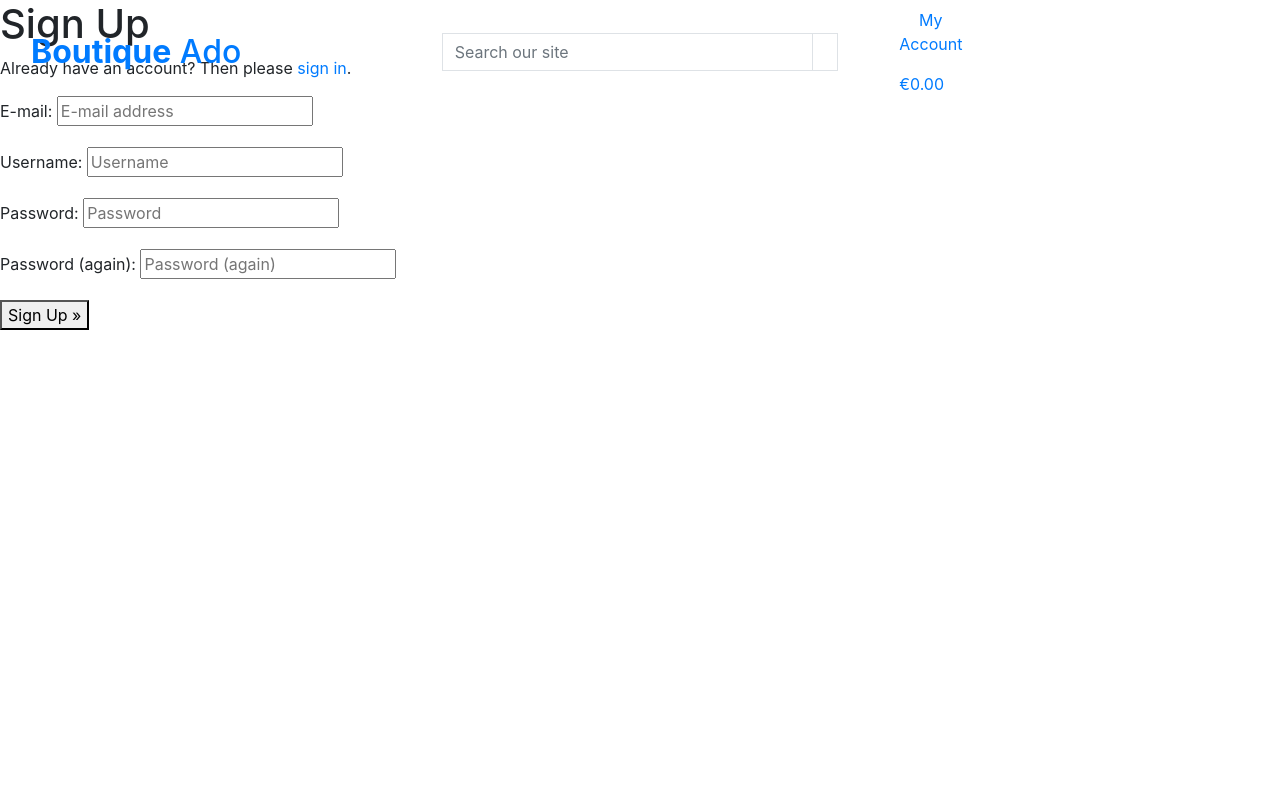
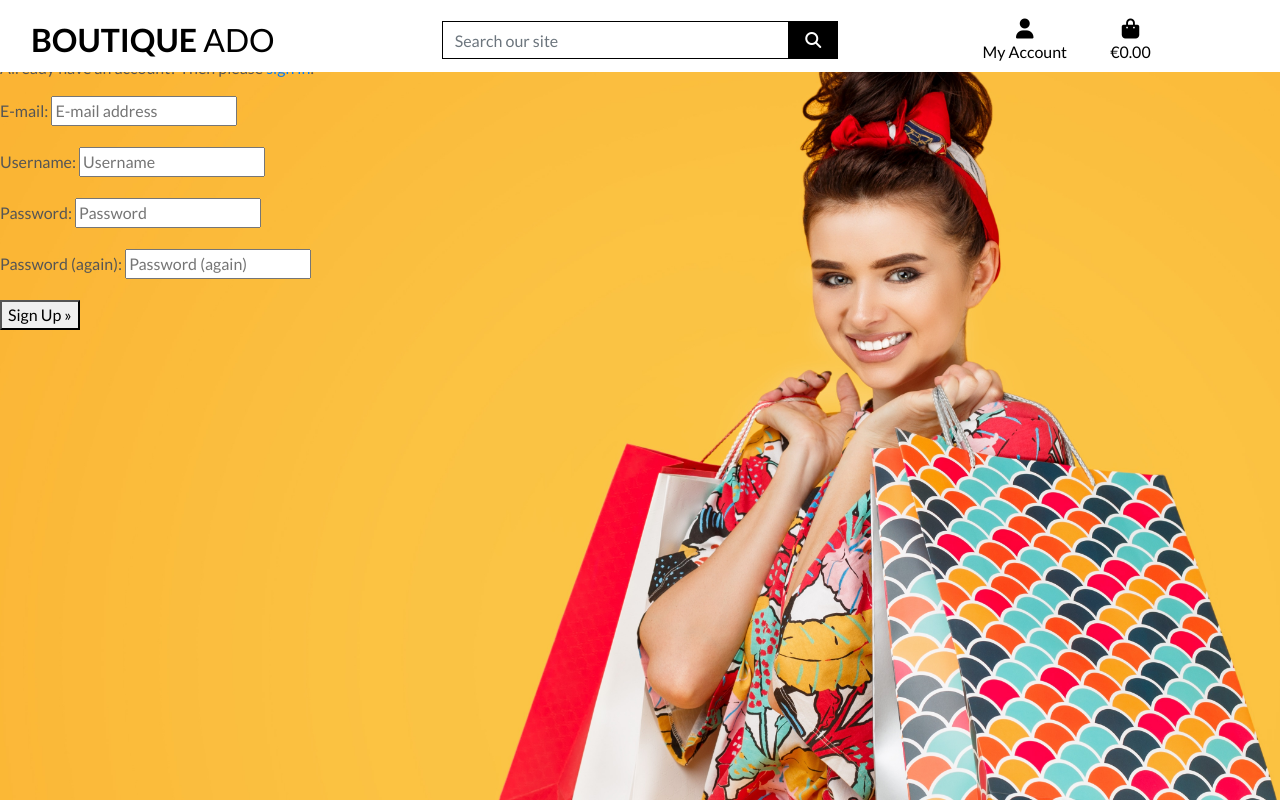
Before and after one commit to seanjcarley/django_demo, a Django app: page /accounts/signup/ in a window 1280 px wide. Run offline with Django 3.2, Linux system fonts and the light colour scheme; some libraries are stand-ins or nearby versions.

Commit message:
completed home page header and css

```diff
--- a/boutique_ado/settings.py
+++ b/boutique_ado/settings.py
@@ -78,6 +78,7 @@ TEMPLATES = [
 AUTHENTICATION_BACKENDS = [
     # Needed to login by username in Django admin, regardless of `allauth`
     'django.contrib.auth.backends.ModelBackend',
+
     # `allauth` specific authentication methods, such as login by e-mail
     'allauth.account.auth_backends.AuthenticationBackend',
 ]
@@ -145,3 +146,7 @@ USE_TZ = True
 # https://docs.djangoproject.com/en/3.0/howto/static-files/
 
 STATIC_URL = '/static/'
+STATICFILES_DIRS = (os.path.join(BASE_DIR, 'static'),)
+
+MEDIA_URL = '/media/'
+MEDIA_ROOT = os.path.join(BASE_DIR, 'media')
--- a/boutique_ado/urls.py
+++ b/boutique_ado/urls.py
@@ -15,9 +15,11 @@ Including another URLconf
 """
 from django.contrib import admin
 from django.urls import path, include
+from django.conf import settings
+from django.conf.urls.static import static
 
 urlpatterns = [
     path('admin/', admin.site.urls),
     path('accounts/', include('allauth.urls')),
     path('', include('home.urls')),
-]
+] + static(settings.MEDIA_URL, document_root=settings.MEDIA_ROOT)
--- a/home/templates/home/index.html
+++ b/home/templates/home/index.html
@@ -18,7 +18,7 @@
         </h1>
         <div class="my-5">
           <h4>
-            <a href="#" class="shop-now-button btn btn-lg rounded-0 text-uppercase py-3">
+            <a href="" class="shop-now-button btn btn-lg rounded-0 text-uppercase py-3">
               Shop Now
             </a>
           </h4>
--- /dev/null
+++ b/static/css/base.css
@@ -0,0 +1,81 @@
+html {
+  height: 100%;
+}
+
+body {
+  background: url('/media/homepage_background_cropped.jpg') no-repeat center center fixed;
+  background-size: cover;
+  height: calc(100vh - 164px);
+  color: #555;
+  font-family: 'Lato';
+}
+
+/* from Bulma */
+.icon {
+  align-items: center;
+  display: inline-flex;
+  justify-content: center;
+  height: 1.5rem;
+  width: 1.5rem;
+}
+
+.logo-font {
+  text-transform: uppercase;
+}
+
+.main-logo-link {
+  width: fit-content;
+}
+
+.shop-now-button {
+  background: black;
+  color: white;
+  min-width: 260px;
+}
+
+.btn-black {
+  background: black;
+  color: white;
+}
+
+.shop-now-button:hover,
+.shop-now-button:active,
+.shop-now-button:focus,
+.btn-black:hover,
+.btn-black:active,
+.btn-black:focus {
+  background: #222;
+  color: white;
+}
+
+.text-black {
+  color: black;
+}
+
+.border-black {
+  border: 1px solid black !important;
+}
+
+/* Media Queries */
+
+/* slightly larger container on xl screens */
+@media (min-width: 1200px) {
+  .container {
+    max-width: 80%;
+  }
+}
+
+/* fixed top navbar only on medium and up */
+@media (min-width:992px) {
+  .fixed-top-desktop-only {
+    position: fixed;
+    top: 0;
+    right: 0;
+    left: 0;
+    z-index: 1030;
+  }
+
+  .header-container {
+    padding-top: 164px;
+  }
+}
--- a/templates/base.html
+++ b/templates/base.html
@@ -13,11 +13,15 @@
 
     {% block corecss %}
     <link rel="stylesheet" href="https://stackpath.bootstrapcdn.com/bootstrap/4.5.0/css/bootstrap.min.css" integrity="sha384-9aIt2nRpC12Uk9gS9baDl411NQApFmC26EwAOH8WgZl5MYYxFfc+NcPb1dKGj7Sk" crossorigin="anonymous">
+    <link href="https://fonts.googleapis.com/css2?family=Lato:ital,wght@0,100;0,300;0,400;0,700;0,900;1,100;1,300;1,400;1,700;1,900&display=swap" rel="stylesheet">
+    <link rel="stylesheet" href="{% static 'css/base.css' %}">
+
     {% endblock %}
 
     {% block extracss %}{% endblock %}
 
     {% block corejs %}
+    <script src="https://kit.fontawesome.com/d5901c0a36.js" crossorigin="anonymous"></script>
     <script src="https://code.jquery.com/jquery-3.5.1.slim.min.js" integrity="sha384-DfXdz2htPH0lsSSs5nCTpuj/zy4C+OGpamoFVy38MVBnE+IbbVYUew+OrCXaRkfj" crossorigin="anonymous"></script>
     <script src="https://cdn.jsdelivr.net/npm/popper.js@1.16.0/dist/umd/popper.min.js" integrity="sha384-Q6E9RHvbIyZFJoft+2mJbHaEWldlvI9IOYy5n3zV9zzTtmI3UksdQRVvoxMfooAo" crossorigin="anonymous"></script>
     <script src="https://stackpath.bootstrapcdn.com/bootstrap/4.5.0/js/bootstrap.min.js" integrity="sha384-OgVRvuATP1z7JjHLkuOU7Xw704+h835Lr+6QL9UvYjZE3Ipu6Tp75j7Bh/kR0JKI" crossorigin="anonymous"></script>
@@ -29,20 +33,20 @@
   </head>
   <body>
     <header class="container-fluid fixed-top">
-      <div class="row">
+      <div id="topnav" class="row bg-white pt-lg-2 d-none d-lg-flex">
         <div class="col-12 col-lg-4 my-auto py-1 py-lg-0 text-center text-lg-left">
           <a href="{% url 'home' %}" class="nav-link main-logo-link">
             <h2 class="logo-font text-black my-0"><strong>Boutique</strong> Ado</h2>
           </a>
         </div>
         <div class="col-12 col-lg-4 my-auto py-1 py-lg-0">
-          <form class="" action="index.html" method="GET">
+          <form class="" action="" method="GET">
             <div class="input-group w-100">
               <input class="form-control border border-black rounded-0" type="text" name="q" placeholder="Search our site">
               <div class="input-group-append">
                 <button class="form-control btn btn-black border border-black rounded-0" type="submit">
                   <span class="icon">
-                    <i class="fas fa-Search"></i>
+                    <i class="fas fa-search"></i>
                   </span>
                 </button>
               </div>
@@ -50,9 +54,9 @@
           </form>
         </div>
         <div class="col-12 col-lg-4 my-auto py-1 py-lg-0">
-          <ul class="col-12 col-lg-4 my-auto my-0">
+          <ul class="list-inline list-unstyled text-center text-lg my-0">
             <li class="list-inline-item dropdown">
-              <a href="#" class="text-black nav-link" id="user-options" data-toggle="dropdown" aria-haspopup="true" aria-expanded="false">
+              <a href="" class="text-black nav-link" id="user-options" data-toggle="dropdown" aria-haspopup="true" aria-expanded="false">
                 <div class="text-center">
                   <div class="">
                     <i class="fas fa-user fa-lg"></i>
@@ -63,9 +67,9 @@
               <div class="dropdown-menu border-0" aria-labelledby="user-options">
                 {% if request.user.is_authenticated %}
                   {% if request.user.is_superuser %}
-                    <a href="#" class="dropdown-item">Product Management</a>
+                    <a href="" class="dropdown-item">Product Management</a>
                   {% endif %}
-                  <a href="#" class="dropdown-item">My Profile</a>
+                  <a href="" class="dropdown-item">My Profile</a>
                   <a href="{% url 'account_logout' %}" class="dropdown-item">Logout</a>
                 {% else %}
                   <a href="{% url 'account_signup' %}">Register</a>
@@ -74,7 +78,7 @@
               </div>
             </li>
             <li class="list-inline-item">
-              <a href="#" class="{% if gand_total %}text-info font-weight-bold{% else %}text-black{% endif %} nav-link">
+              <a href="" class="{% if gand_total %}text-info font-weight-bold{% else %}text-black{% endif %} nav-link">
                 <div class="text-center">
                   <div>
                     <i class="fas fa-shopping-bag fa-lg"></i>
```
Also changed, not shown: media/homepage_background_cropped.jpg (added).
